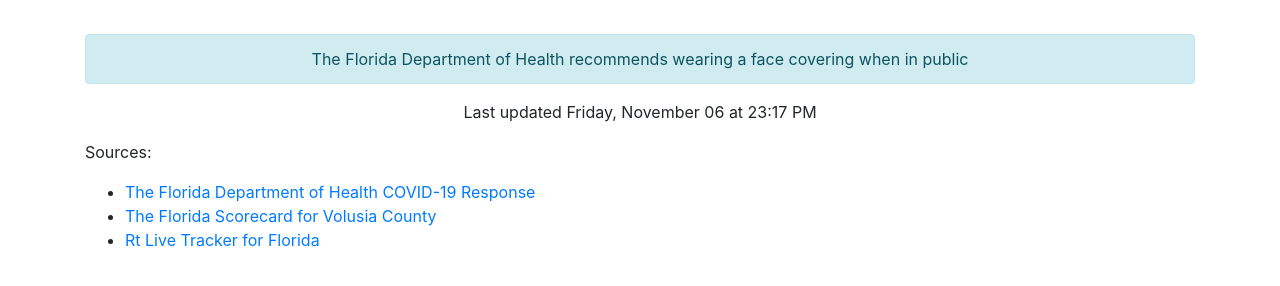
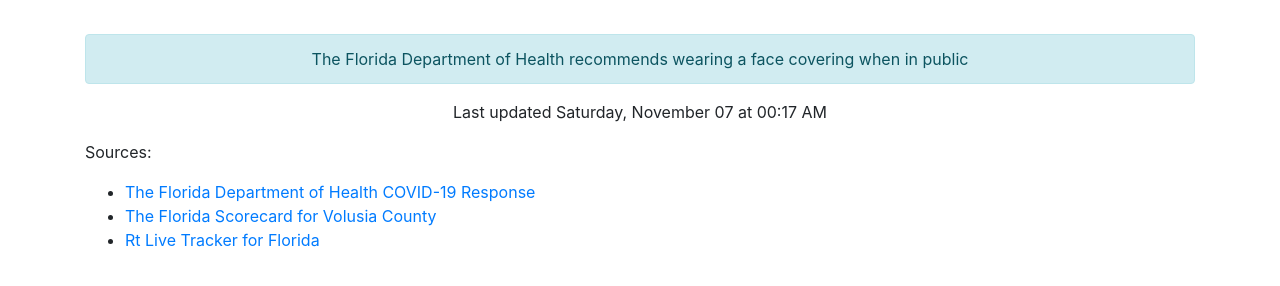
Before and after one commit to thinkjson/timeforchurch, a Jekyll site: the page built from index.md, in a window 1280 px wide. Shown: the part 586-872 px from the top of the page. Built offline with Jekyll 4.4.1, drawn with Linux system fonts in a browser that asks for light colours; our own code applies the rules of GitHub Pages for plain Markdown files.

Commit message:
Updating data

```diff
--- a/_includes/data.html
+++ b/_includes/data.html
@@ -10,4 +10,4 @@
     <div class="outcome text-success">YES</div>
     <div class="alert alert-info" role="alert">The Florida Department of Health recommends wearing a face covering when in public</div>
 
-    <p>Last updated Friday, November 06 at 23:17 PM</p>
+    <p>Last updated Saturday, November 07 at 00:17 AM</p>
```
